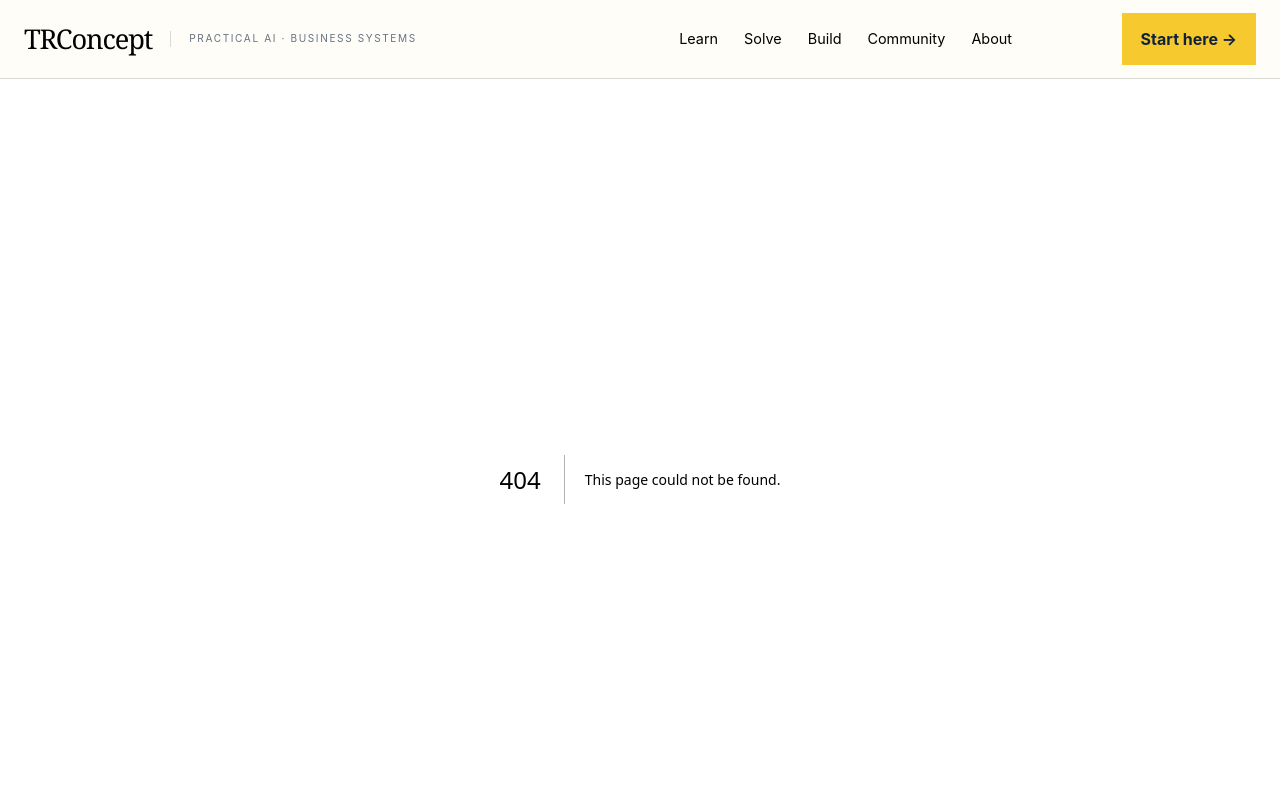
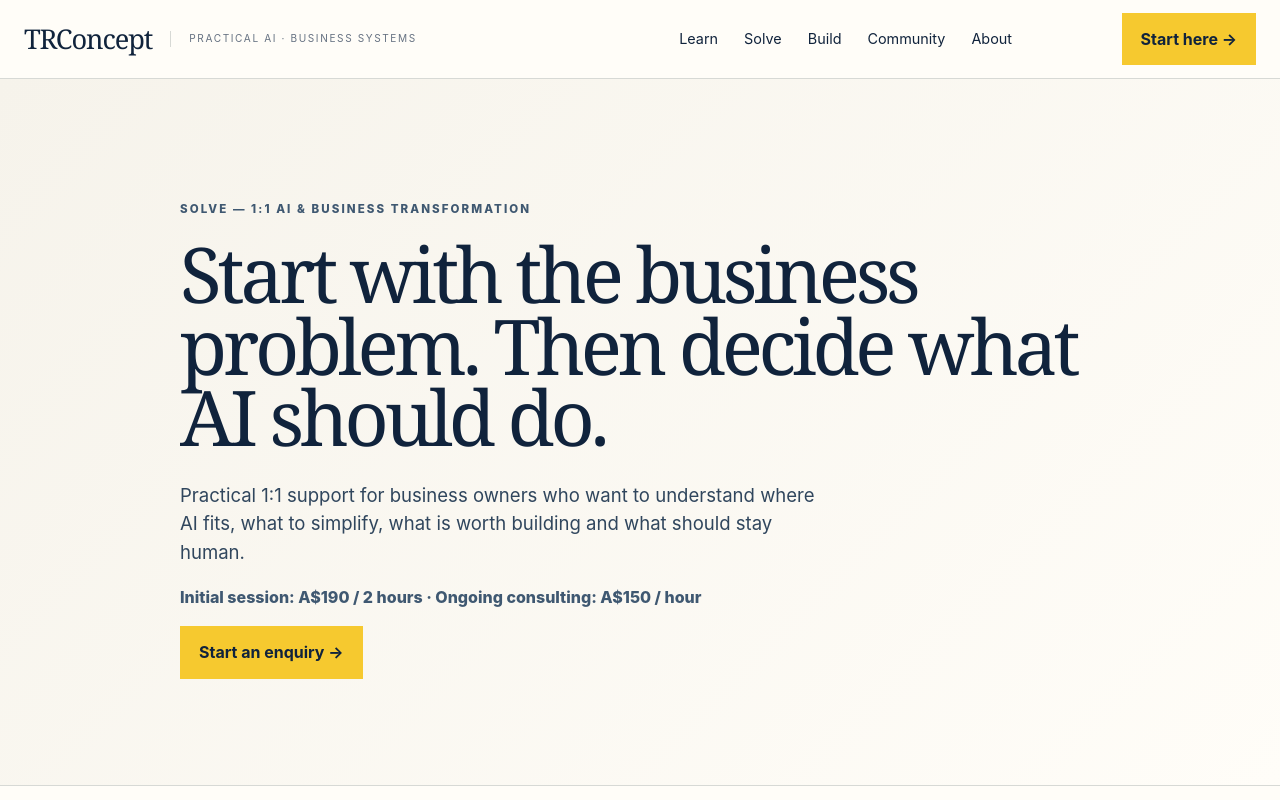
Before and after one commit to thuongr/tr-concept-website, a Next.js app: page /solve in a window 1280 px wide. Before the commit this address had no page. Shown: the top 800 px of the page. Built offline with nearby package versions, Linux system fonts and the light colour scheme.

Commit message:
build: add V2 content pages

```diff
--- /dev/null
+++ b/app/solve/page.tsx
@@ -0,0 +1,3 @@
+import type { Metadata } from "next";import { PageHero } from "@/components/PageHero";
+export const metadata: Metadata={title:"Solve — 1:1 AI & Business Transformation"};
+export default function Page(){return <><PageHero eyebrow="Solve — 1:1 AI & Business Transformation" title="Start with the business problem. Then decide what AI should do." body="Practical 1:1 support for business owners who want to understand where AI fits, what to simplify, what is worth building and what should stay human." meta="Initial session: A$190 / 2 hours · Ongoing consulting: A$150 / hour" primary="Start an enquiry" primaryHref="/contact?type=solve"/><section className="content-section"><div className="shell narrow prose"><h2>When AI feels useful — but the business still feels messy.</h2><ul><li>Too many tools, no clear system.</li><li>Repeated context across assistants.</li><li>Automation ideas without a clear business case.</li><li>Knowledge scattered across files and apps.</li><li>Uncertainty about whether agents are actually needed.</li></ul><aside className="principle">The answer is not automatically “more AI”.</aside></div></section><section className="content-section alt"><div className="shell narrow prose"><h2>First, we diagnose.</h2><p>The initial two-hour session looks at the real work, information, friction, tools, customer/team workflows and where AI is currently helping or adding mental load.</p><aside className="principle">Business-correct beats technically impressive.</aside></div></section></>}
```
